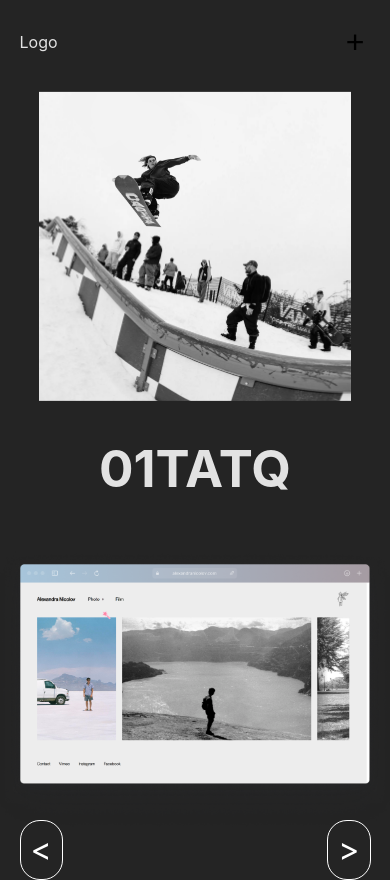
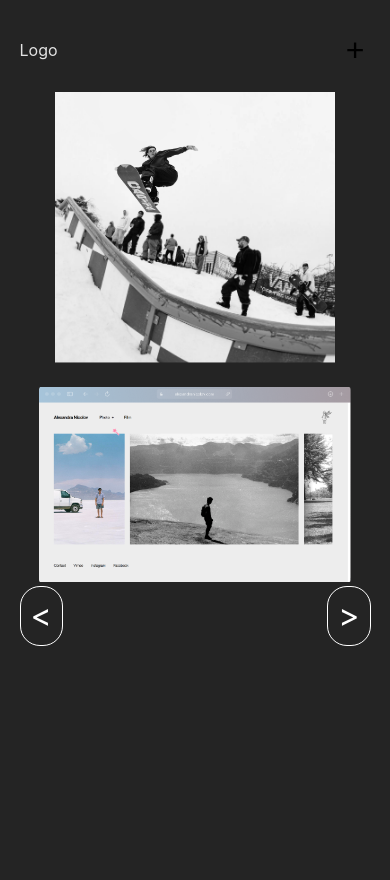
Before and after one commit to GabGo51/Portfolio-2024, a React (Vite) app in the folder portfolio2024/: page / in a window 390 px wide. After the commit the page ends 844 px from the top, so only its background shows below. Built offline with nearby package versions, Linux system fonts and the light colour scheme.

Commit message:
changed logic for phone projects

```diff
--- a/portfolio2024/src/components/About.jsx
+++ b/portfolio2024/src/components/About.jsx
@@ -72,7 +72,7 @@ const About = () => {
         </div>
       </div>
       <div className="moving-img2" ref={podRef2}>
-        <img src={snow} />
+        <img className="snow" src={snow} />
       </div>
     </div>
   );
--- a/portfolio2024/src/components/PhoneProjects.jsx
+++ b/portfolio2024/src/components/PhoneProjects.jsx
@@ -1,20 +1,31 @@
-import React, { useState } from "react";
+import React, { useState, useRef } from "react";
 import "../styles/PhoneProjects.css";
 import PhoneProject from "./PhoneProject";
 import img1 from "../img/alex.png";
 import img2 from "../img/gogosse.png";
 
-
 const PhoneProjects = () => {
-
   const [currentProject, setCurrentProject] = useState(0);
+  const projectsContainerRef = useRef(null);
 
   const handleNext = () => {
+    const container = projectsContainerRef.current;
     setCurrentProject((prev) => (prev + 1) % projects.length);
+    container.scrollTo({
+      left: container.offsetWidth * ((currentProject + 1) % projects.length),
+      behavior: "smooth",
+    });
   };
 
   const handlePrevious = () => {
+    const container = projectsContainerRef.current;
     setCurrentProject((prev) => (prev - 1 + projects.length) % projects.length);
+    container.scrollTo({
+      left: container.offsetWidth * ((currentProject - 1 + projects.length) % projects.length),
+      behavior: "smooth",
+    });
+
+
   };
 
   const projects = [
@@ -27,14 +38,15 @@ const PhoneProjects = () => {
   return (
     <div className="phone-wrapper">
       <div className="phone-projects">
-        <h1>{projects[currentProject].number}{projects[currentProject].name}</h1>
-        <div className="phone-accordion">
-          <PhoneProject
-            key={projects[currentProject].name}
-            projectNumber={projects[currentProject].number}
-            projectName={projects[currentProject].name}
-            imgSrc={projects[currentProject].img}
-          />
+        <div className="projects-container" ref={projectsContainerRef}>
+          {projects.map((project, index) => (
+            <PhoneProject
+              key={index}
+              projectNumber={project.number}
+              projectName={project.name}
+              imgSrc={project.img}
+            />
+          ))}
         </div>
         <div className="arrow-buttons">
           <button onClick={handlePrevious}>&lt;</button>
--- a/portfolio2024/src/components/Projects.jsx
+++ b/portfolio2024/src/components/Projects.jsx
@@ -28,16 +28,17 @@ const Projects = () => {
 
   const projects = projectsData
 
+
+
   const containerRef = useRef(null)
 
   useGSAP(()=>{
-    const animation = containerRef.current;
-    if(animation){}
     gsap.from(containerRef.current, {
       scrollTrigger:containerRef,
       scale:0.8,
       y:120,
       duration:2,
+      delay:0.5,
     })
   }, [])
 
--- a/portfolio2024/src/styles/About.css
+++ b/portfolio2024/src/styles/About.css
@@ -1,11 +1,14 @@
 .about{
   width: 80%;
-
+  .snow{
+    width: 75%;
+  }
 }
 
 .frame{
+  width: 90%;
   overflow: hidden;
-  overflow-x: hidden;
+
 
 }
 
--- a/portfolio2024/src/styles/App.css
+++ b/portfolio2024/src/styles/App.css
@@ -1,13 +1,15 @@
 .project-title{
   color: red;
 }
+
+
 .app{
   display: flex;
   flex-direction: column;
   align-items: center;
   justify-content: center;
   width: 100vw;
-  overflow-x: hidden;
+
 }
 
 .center{
@@ -17,10 +19,6 @@
   justify-content: center;
 }
 
-
-
-
-
 .wrapper{
   position: relative;
   display: flex;
--- a/portfolio2024/src/styles/PhoneProjects.css
+++ b/portfolio2024/src/styles/PhoneProjects.css
@@ -1,12 +1,19 @@
-.phone-wrapper {
-  position: relative;
+.projects-container {
   display: flex;
-  flex-direction: column;
-  align-items: center;
-  justify-content: center;
-
+  overflow-x: auto;
+  scroll-snap-type: x mandatory;
+  -webkit-overflow-scrolling: touch; /* Optional: Enable momentum scrolling on iOS */
+  scrollbar-width: none; /* Hide scrollbar for Firefox */
+  -ms-overflow-style: none; /* Hide scrollbar for Internet Explorer and Edge */
+}
+.projects-container::-webkit-scrollbar {
+  display: none; /* Hide scrollbar for Chrome, Safari, and Opera */
 }
 
+.phone-project {
+  flex: 0 0 auto;
+  scroll-snap-align: start;
+}
 .phone-projects {
   display: flex;
   flex-direction: column;
@@ -30,7 +37,8 @@
 }
 
 .phone-project img {
-  width: 120%;
+  width: 80%;
+
   object-fit: cover;
 }
 
--- a/portfolio2024/src/styles/Projects.css
+++ b/portfolio2024/src/styles/Projects.css
@@ -34,11 +34,13 @@
     top: -1vw;
     left: 1vw;
     color: white;
-
     font-size: clamp(40px, 3vw, 70px);
   }
 
   img {
+    object-fit: contain;
+    width: 70%;
+    transition: 2s;
     opacity: 0;
   }
 }
@@ -85,12 +87,7 @@
   }
 }
 
-img {
-  object-fit: contain;
-  width: 80%;
-  transition: 2s;
-  transform: translateY(5%);
-}
+
 
 .info-container {
   width: 100%;
--- a/portfolio2024/src/styles/index.css
+++ b/portfolio2024/src/styles/index.css
@@ -21,15 +21,6 @@ html{
   justify-content: center;
 }
 
-
-
-body {
-  margin: 0;
-  display: flex;
-  place-items: center;
-  min-height: 100vh;
-}
-
 h1 {
   font-size: 3.2em;
   line-height: 1.1;
```
Also changed, not shown: portfolio2024/src/img/alex.png, portfolio2024/src/img/gogosse.png.
